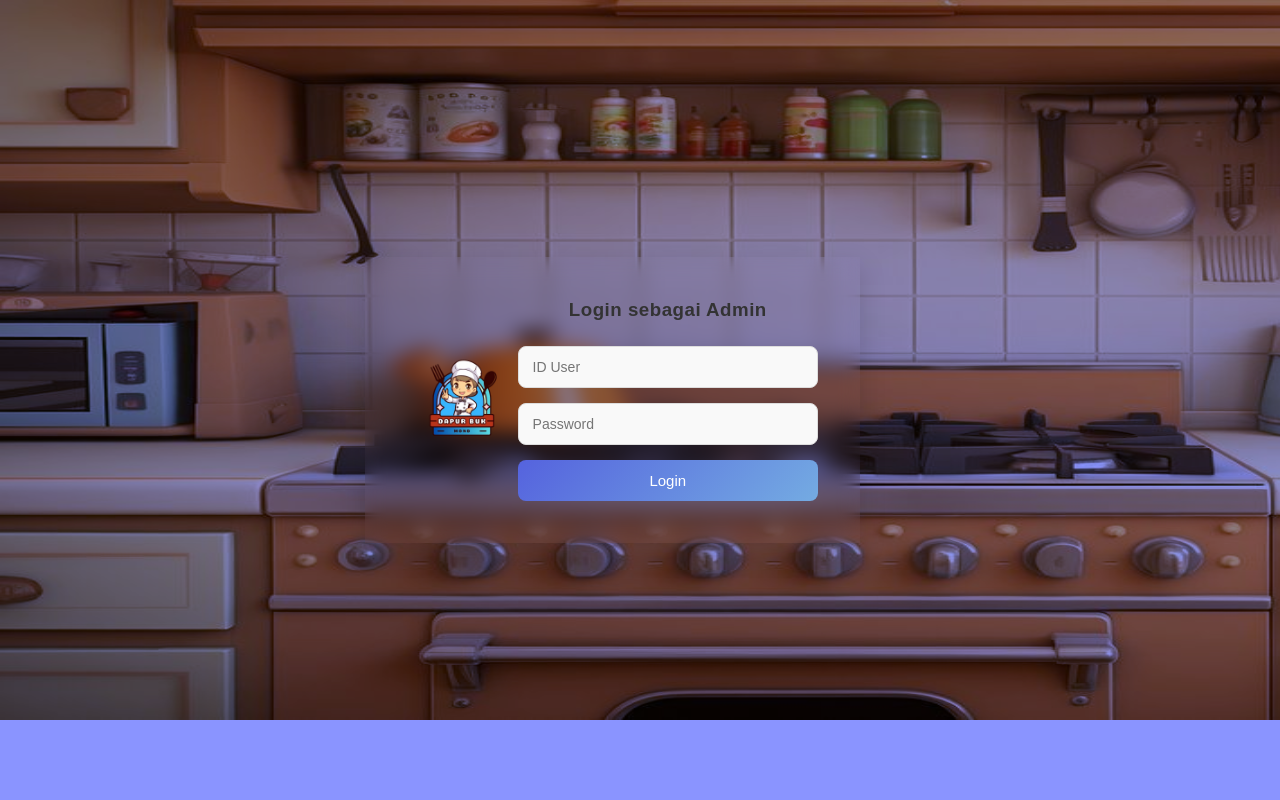
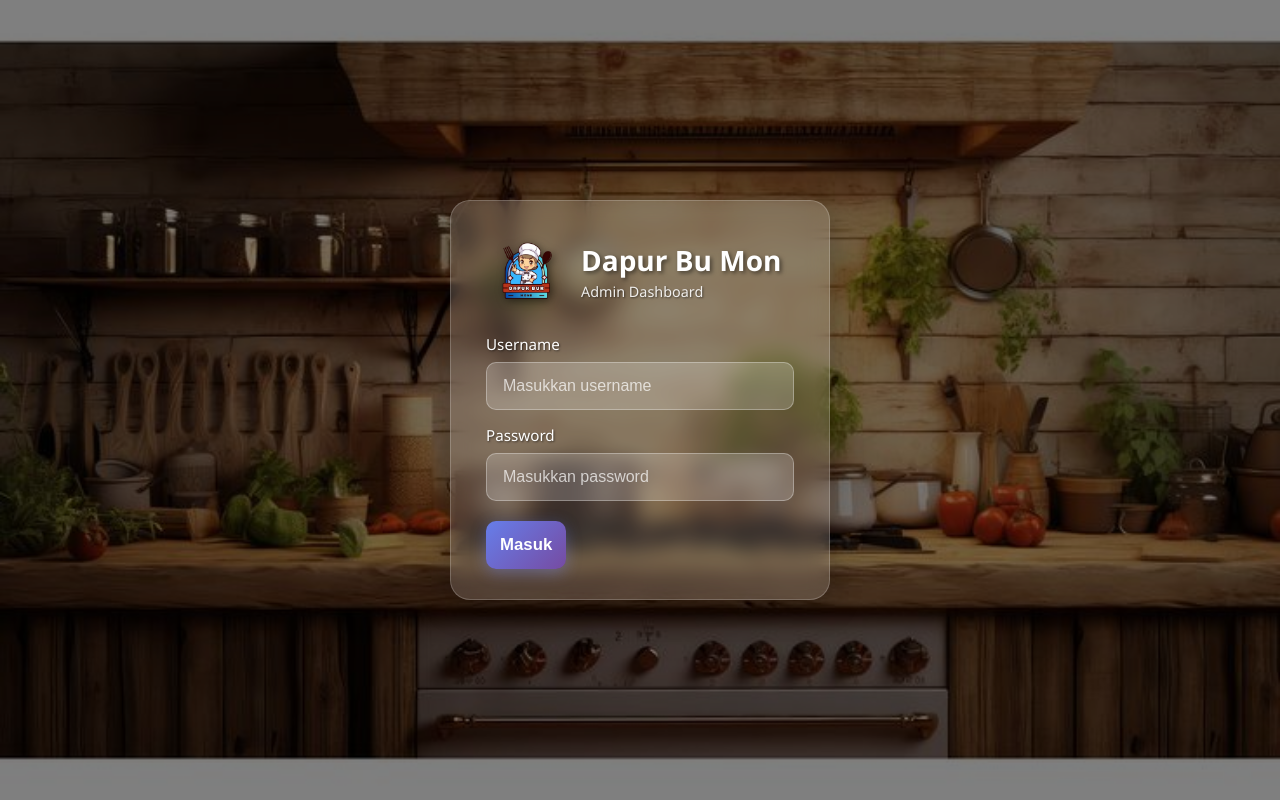
Before and after one commit to elbrowww/Project-Landing-Page-UMKM, a PHP site: page /Admin/login.php in a window 1280 px wide. Run offline with PHP 8.4, Linux system fonts and the light colour scheme.

Commit message:
edit login by EL

```diff
--- a/Admin/login.php
+++ b/Admin/login.php
@@ -11,26 +11,7 @@ include '../config/koneksi.php';
 <title>Login sebagai Admin</title>
 
 <link rel="icon" href="../asset/img/logo.png" type="image/x-icon">
-<link rel="stylesheet" href="../asset/css/loginadmin2.css">
-
-</head>
-<body>
-
-<div class="container">
-<form method="POST">
-    <table>
-        <td>
-        <img src="../asset/img/logo-nobg.png" alt="Logo Admin" class="logo">
-        </td>
-        <td>
-        <h3>Login sebagai Admin</h3>
-        <input type="text" name="user" placeholder="ID User" required>
-        <input pattern=".{8,}" type="password" name="password" placeholder="Password" required>
-        <button type="submit" name="login">Login</button>
-        </td>
-    </table>
-</form>
-</div>
+<link rel="stylesheet" href="../asset/css/loginadmin.css">
 
 <?php
 if (isset($_POST['login'])) {
@@ -52,5 +33,39 @@ if (isset($_POST['login'])) {
     }
 }
 ?>
+
+</head>
+<body>
+
+   <div class="login-container">
+        <div class="login-box">
+            <div class="logo">
+                <div class="logo-content">
+                    <img src="../asset/img/logo-nobg.png" alt="Dapur Bu Mon Logo" class="logo-img">
+                    <div class="logo-text">
+                        <h1>Dapur Bu Mon</h1>
+                        <p>Admin Dashboard</p>
+                    </div>
+                </div>
+            </div>
+
+            <form method="POST">
+                <div class="form-group">
+                    <label for="username">Username</label>
+                    <input type="text" id="username" name="user" placeholder="Masukkan username" required>
+                </div>
+
+                <div class="form-group">
+                    <label for="password">Password</label>
+                    <input pattern=".{8,}" type="password" id="password" name="password" placeholder="Masukkan password" required>
+                </div>
+
+                <button type="submit" class="btn-login" name="login">Masuk</button>
+
+
+            </form>
+        </div>
+    </div>
+
 </body>
 </html>
--- a/asset/css/loginadmin.css
+++ b/asset/css/loginadmin.css
@@ -1,158 +1,225 @@
-/* Reset dasar */
         * {
             margin: 0;
             padding: 0;
             box-sizing: border-box;
         }
 
-/* Latar belakang futuristik */
         body {
-    font-family: 'Poppins', sans-serif;
+            font-family: 'Segoe UI', Tahoma, Geneva, Verdana, sans-serif;
             height: 100vh;
+            background-image: url('../img/bgg.jpeg');
+            background-size: cover;
+            background-position: center;
+            background-repeat: no-repeat;
+            background-attachment: fixed;
             display: flex;
             justify-content: center;
             align-items: center;
-    background: radial-gradient(circle at top left, #1a1a2e, #0f0f1a);
-    color: #fff;
-    overflow: hidden;
+            position: relative;
         }
 
-/* Efek cahaya neon di belakang */
         body::before {
-    content: "";
+            content: '';
             position: absolute;
-    width: 500px;
-    height: 500px;
-    background: radial-gradient(circle, rgba(155, 89, 182, 0.4), transparent 70%);
-    top: -100px;
-    left: -100px;
-    filter: blur(100px);
-    z-index: 0;
+            top: 0;
+            left: 0;
+            width: 100%;
+            height: 100%;
+            background: rgba(0, 0, 0, 0.5);
+            z-index: 1;
         }
 
-body::after {
-    content: "";
-    position: absolute;
-    width: 400px;
-    height: 400px;
-    background: radial-gradient(circle, rgba(85, 99, 222, 0.5), transparent 70%);
-    bottom: -100px;
-    right: -100px;
-    filter: blur(120px);
-    z-index: 0;
+        .login-container {
+            position: relative;
+            z-index: 2;
+            width: 100%;
+            max-width: 420px;
+            padding: 20px;
         }
 
-/* Kotak utama */
-form {
-    position: relative;
-    z-index: 2;
-    background: rgba(20, 20, 40, 0.85);
-    padding: 40px 35px;
-    border-radius: 15px;
-    width: 350px;
-    box-shadow: 0 0 30px rgba(138, 43, 226, 0.4);
+        .login-box {
+            background: rgba(255, 255, 255, 0.15);
             backdrop-filter: blur(10px);
-    text-align: center;
-    animation: fadeIn 0.7s ease;
+            border-radius: 20px;
+            padding: 30px 35px;
+            border: 1px solid rgba(255, 255, 255, 0.2);
+            box-shadow: 0 8px 32px rgba(0, 0, 0, 0.3);
         }
 
-/* Animasi */
-@keyframes fadeIn {
-    from { opacity: 0; transform: translateY(-15px); }
-    to { opacity: 1; transform: translateY(0); }
+        .logo {
+            margin-bottom: 8px;
+            color: #fff;
         }
 
-/* Judul */
-form h3 {
-    font-size: 22px;
-    font-weight: 600;
-    margin-bottom: 25px;
-    color: #b3b3ff;
+        .logo-content {
+            display: flex;
+            align-items: center;
+            gap: 15px;
         }
 
-/* Input */
-input {
-    width: 100%;
-    margin-bottom: 15px;
-    padding: 12px 14px;
-    border: 1px solid #333;
+        .logo-img {
+            width: 80px;
+            height: 80px;
+            object-fit: contain;
+            filter: drop-shadow(2px 2px 4px rgba(0, 0, 0, 0.5));
+        }
+
+        .logo-text {
+            flex: 1;
+            text-align: left;
+        }
+
+        .logo-text h1 {
+            font-size: 1.75rem;
+            margin-bottom: 3px;
+            text-shadow: 2px 2px 4px rgba(0, 0, 0, 0.5);
+        }
+
+        .logo-text p {
+            font-size: 0.9rem;
+            color: rgba(255, 255, 255, 0.9);
+            text-shadow: 1px 1px 2px rgba(0, 0, 0, 0.5);
+        }
+
+        .login-form {
+            display: flex;
+            flex-direction: column;
+            gap: 20px;
+        }
+
+        .form-group {
+            display: flex;
+            flex-direction: column;
+            gap: 8px;
+        }
+
+        .form-group label {
+            color: #fff;
+            font-size: 0.95rem;
+            margin-top: 15px;
+            font-weight: 500;
+            text-shadow: 1px 1px 2px rgba(0, 0, 0, 0.5);
+        }
+
+        .form-group input[type="text"],
+        .form-group input[type="password"] {
+            padding: 14px 16px;
+            border: 1px solid rgba(255, 255, 255, 0.3);
             border-radius: 10px;
-    background: rgba(255, 255, 255, 0.05);
+            background: rgba(255, 255, 255, 0.2);
             color: #fff;
-    font-size: 14px;
+            font-size: 1rem;
             transition: all 0.3s ease;
         }
 
-/* Placeholder */
-input::placeholder {
-    color: #aaa;
+        .form-group input[type="text"]::placeholder,
+        .form-group input[type="password"]::placeholder {
+            color: rgba(255, 255, 255, 0.7);
         }
 
-/* Fokus input */
-input:focus {
-    border-color: #7d5fff;
-    box-shadow: 0 0 10px rgba(125, 95, 255, 0.5);
+        .form-group input[type="text"]:focus,
+        .form-group input[type="password"]:focus {
             outline: none;
+            border-color: rgba(255, 255, 255, 0.6);
+            background: rgba(255, 255, 255, 0.25);
         }
 
-/* Tombol login */
-button {
-    width: 100%;
-    background: linear-gradient(135deg, #6e44ff, #8e2de2);
+
+        .btn-login {
+            padding: 14px;
+            background: linear-gradient(135deg, #667eea 0%, #764ba2 100%);
+            color: #fff;
             border: none;
-    padding: 12px;
-    color: white;
+            border-radius: 10px;
+            font-size: 1.05rem;
             font-weight: 600;
-    border-radius: 8px;
+            margin-top: 20px;
             cursor: pointer;
-    transition: 0.3s;
+            transition: all 0.3s ease;
+            box-shadow: 0 4px 15px rgba(102, 126, 234, 0.4);
         }
 
-button:hover {
+        .btn-login:hover {
             transform: translateY(-2px);
-    box-shadow: 0 4px 15px rgba(125, 95, 255, 0.5);
+            box-shadow: 0 6px 20px rgba(102, 126, 234, 0.6);
         }
 
-/* Teks link */
-a {
-    color: #8e2de2;
-    text-decoration: none;
-    font-size: 13px;
+        .btn-login:active {
+            transform: translateY(0);
         }
 
-a:hover {
+        .forgot-password {
+            text-align: center;
+            margin-top: 10px;
+        }
+
+        .forgot-password a {
+            color: #fff;
+            text-decoration: none;
+            font-size: 0.9rem;
+            text-shadow: 1px 1px 2px rgba(0, 0, 0, 0.5);
+            transition: opacity 0.3s ease;
+        }
+
+        .forgot-password a:hover {
+            opacity: 0.8;
             text-decoration: underline;
         }
 
-/* Tombol Google */
-.google-btn {
-    margin-top: 15px;
-    display: flex;
-    align-items: center;
-    justify-content: center;
-    gap: 8px;
-    width: 100%;
-    background: #fff;
-    color: #333;
-    border-radius: 8px;
-    padding: 10px;
-    font-weight: 500;
-    cursor: pointer;
-    transition: 0.3s;
+        /* Responsive Design */
+        @media (max-width: 480px) {
+            .login-container {
+                padding: 15px;
             }
 
-.google-btn img {
-    width: 20px;
+            .login-box {
+                padding: 30px 25px;
             }
 
-.google-btn:hover {
-    background: #f2f2f2;
+            .logo-content {
+                gap: 12px;
             }
 
-/* Responsif */
-@media (max-width: 400px) {
-    form {
-        width: 90%;
-        padding: 30px 25px;
+            .logo-img {
+                width: 60px;
+                height: 60px;
+            }
+
+            .logo-text h1 {
+                font-size: 1.5rem;
+            }
+
+            .logo-text p {
+                font-size: 0.85rem;
+            }
+
+            .form-group input[type="text"],
+            .form-group input[type="password"] {
+                padding: 12px 14px;
+                font-size: 0.95rem;
+            }
+
+            .btn-login {
+                padding: 12px;
+                font-size: 1rem;
             }
         }
+
+        @media (max-width: 360px) {
+            .login-box {
+                padding: 25px 20px;
+            }
+
+            .logo-img {
+                width: 50px;
+                height: 50px;
+            }
+
+            .logo-text h1 {
+                font-size: 1.3rem;
+            }
+
+            .logo-text p {
+                font-size: 0.8rem;
+            }
+        }
--- a/asset/css/loginadmin2.css
+++ /dev/null
@@ -1,96 +0,0 @@
-* {
-    margin: 0;
-    padding: 0;
-    box-sizing: border-box;
-}
-
-/* Background gradasi lembut */
-body {
-    font-family: 'Poppins', sans-serif;
-    height: 100vh;
-    display: flex;
-    justify-content: center;
-    align-items: center;
-    background-image: url('../img/bg.jpg');
-    background-color: #8a94ff;
-    background-blend-mode: multiply;
-    background-repeat: no-repeat;
-    background-size: 1800px 720px;
-}
-
-.logo {
-    margin-right: 0px;
-    max-width: 200px;
-    width: 100%;
-
-
-}
-
-/* Kotak form login */
-form {
-    backdrop-filter: blur(10px);;
-    padding: 40px 40px;
-    max-width: 550px;
-    max-height: 300px;
-    width: 90%;
-    height: 90%;
-    box-shadow: 0 10px 25px rgba(0, 0, 0, 0.15);
-    text-align: center;
-    animation: fadeIn 0.6s ease-in-out;
-}
-
-/* Animasi muncul */
-@keyframes fadeIn {
-    from { opacity: 0; transform: translateY(-15px); }
-    to { opacity: 1; transform: translateY(0); }
-}
-
-/* Judul */
-form h3 {
-    margin-bottom: 25px;
-    color: #333;
-    font-weight: 600;
-    letter-spacing: 0.5px;
-}
-
-/* Input field */
-input {
-    max-width: 400px;
-    width: 100%;
-    margin-bottom: 15px;
-    padding: 12px 14px;
-    border: 1px solid #ddd;
-    border-radius: 8px;
-    background: #f9f9f9;
-    font-size: 14px;
-    transition: 0.3s;
-}
-
-/* Efek fokus input */
-input:focus {
-    border-color: #5563DE;
-    background: #fff;
-    box-shadow: 0 0 5px rgba(85, 99, 222, 0.4);
-    outline: none;
-}
-
-/* Tombol login */
-button {
-    max-width: 400px;
-    width: 100%;
-    background: linear-gradient(135deg, #5563DE, #74ABE2);
-    color: white;
-    border: none;
-    padding: 12px;
-    font-size: 15px;
-    border-radius: 8px;
-    cursor: pointer;
-    transition: 0.3s ease;
-}
-
-/* Efek hover tombol */
-button:hover {
-    background: linear-gradient(135deg, #4b55c1, #6ca1de);
-    transform: translateY(-2px);
-    box-shadow: 0 4px 10px rgba(85, 99, 222, 0.3);
-}
```
Also changed, not shown: asset/img/bgg.jpeg (renamed from asset/img/recipe cooking kitchen background ai, a Background Photo by pikepicture.jpeg), asset/img/bglog.jpeg (deleted). Lines whose indentation alone changed are shown as unchanged.
